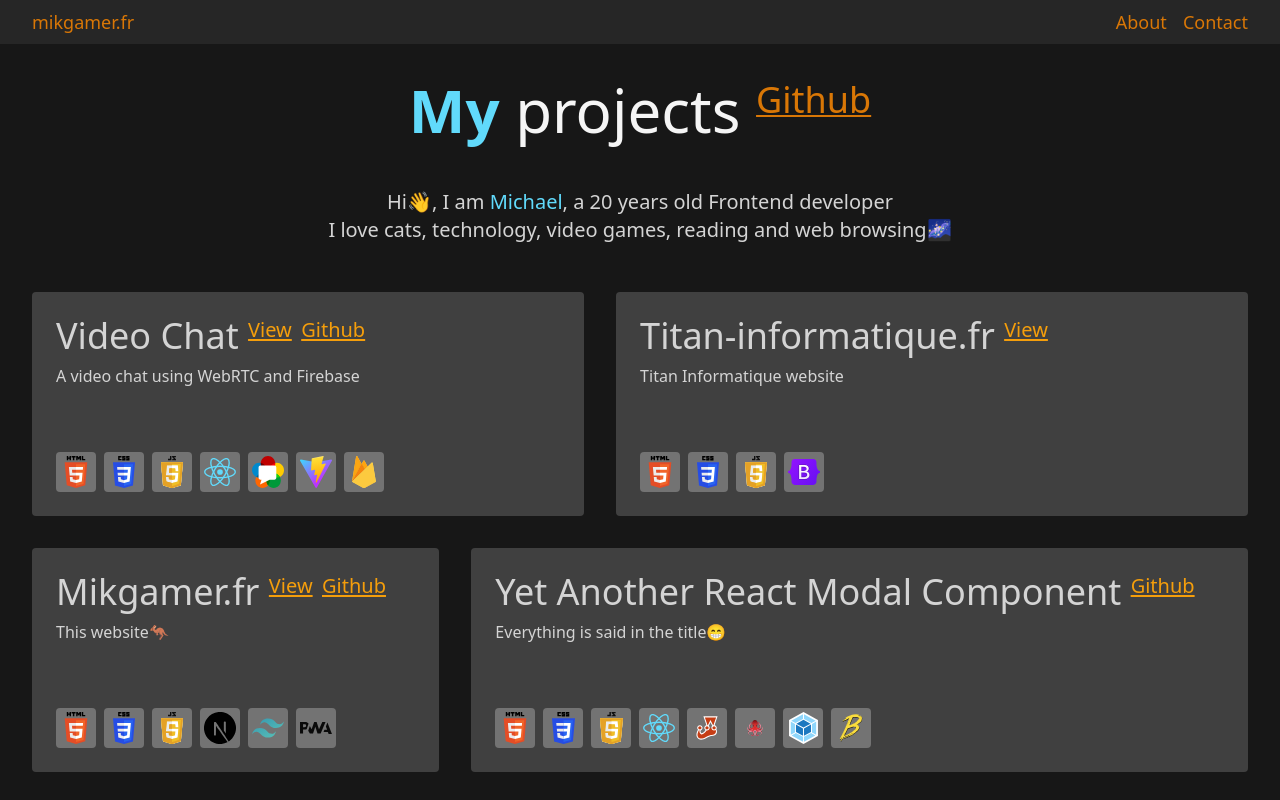
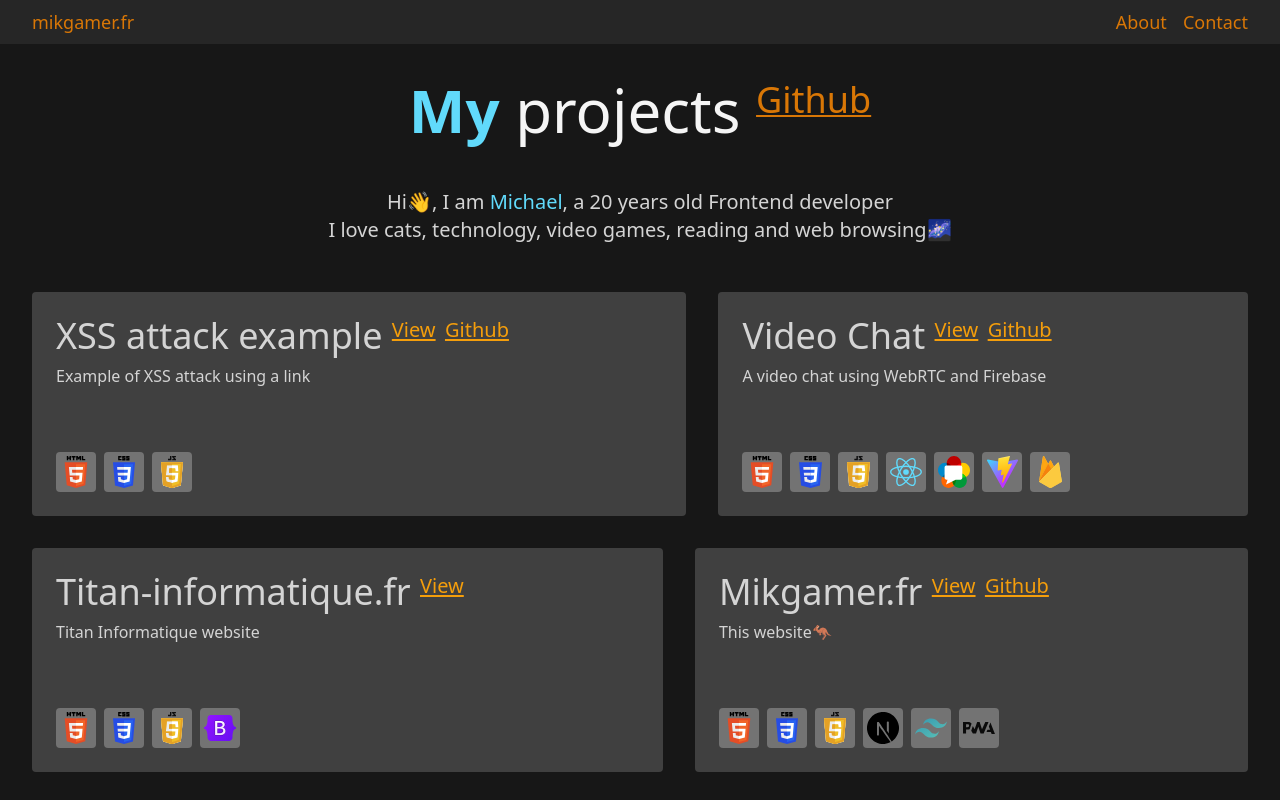
Before and after one commit to Mikgamer/mikgamer-nextjs, a Next.js app: page /about in a window 1280 px wide. Shown: the top 800 px of the page. Built offline with nearby package versions, Linux system fonts and the light colour scheme.

Commit message:
Update project data

```diff
--- a/data/data.js
+++ b/data/data.js
@@ -131,4 +131,10 @@ export const data = [
     links: {view:"https://mikgamervideochat.netlify.app/",github:"https://github.com/Mikgamer/videochat"},
     techs: ["HTML", "CSS", "JavaScript", "ReactJS", "WebRTC", "Vite", "Firebase"]
   },
+  {
+    title: "XSS attack example",
+    desc: "Example of XSS attack using a link",
+    links: {view:"https://mikgamerxss.netlify.app/",github:"https://github.com/Mikgamer/XSS-Example"},
+    techs: ["HTML", "CSS", "JavaScript"]
+  },
 ].reverse()
```
Also changed, not shown: 1 other file (tests, documents, lock files or other folders).
